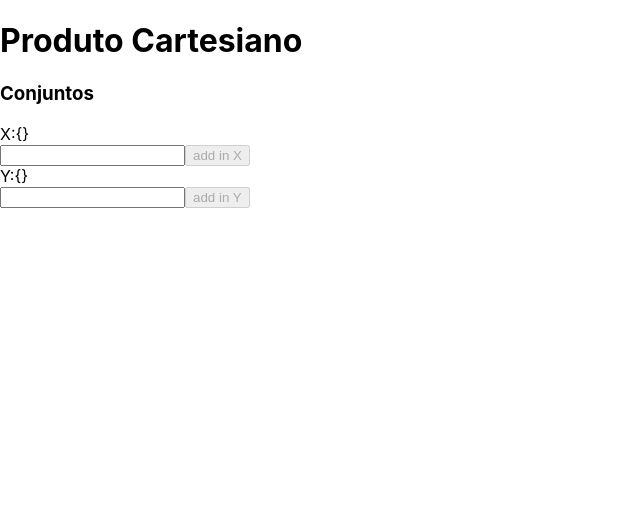
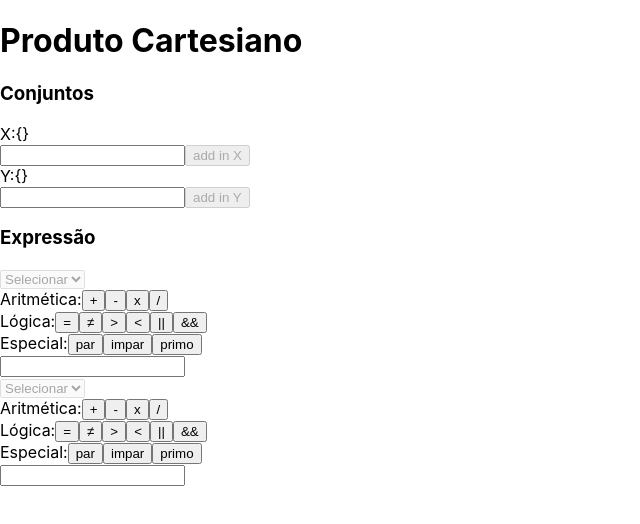
Before and after one commit to andrewcs0901/Produto-Cartesiano-Web, a React (Create React App) app in the folder produto_cartesiano/: page / in a window 1280 px wide. Shown: the top 524 px of the page, without its empty margins (0-640 px from the left). Built offline with nearby package versions, Linux system fonts and the light colour scheme.

Commit message:
adicionado componentes de expressões

```diff
--- a/produto_cartesiano/src/App.js
+++ b/produto_cartesiano/src/App.js
@@ -1,8 +1,16 @@
-import React from 'react';
+import React, { useState } from 'react';
 import './App.css';
 import Set from './components/Set/Set';
+import Expression from './components/Expression/Expression';
 
 const App = () => {
+
+  const [sets, updateSet] = useState({});
+
+  const updatesSet = (nameSet, collection) => {
+    updateSet({...sets, [nameSet]: collection})
+  }
+
   return (
     <div className="App">
       <header>
@@ -10,8 +18,9 @@ const App = () => {
       </header>
       <main>
         <h3>Conjuntos</h3>
-        <Set name="X"/>
-        <Set name="Y"/>
+        <Set name="X" action={updatesSet}/>
+        <Set name="Y"action={updatesSet}/>
+        <Expression options={Object.keys(sets).filter(name => sets[name].length)}/>
       </main>
     </div>
   );
--- /dev/null
+++ b/produto_cartesiano/src/components/Expression/Expression.jsx
@@ -0,0 +1,40 @@
+import React, { useState } from 'react';
+import Select from '../Select/Select';
+import Operation from './Operation';
+import Input from '../Inputs/Input';
+
+const Expression = (props) => {
+
+    const [expression, setExpression] = useState([]);
+
+    const updateExpression = (value, index) => {
+        const aux = expression;
+        aux[index] = value;
+        setExpression(aux);
+    }
+
+    return (<div>
+        <h3>Expressão</h3>
+        <div>
+            <div>
+                <Select options={props.options}
+                        onSelect={updateExpression}
+                        index={0}/>
+                <Operation onClick={updateExpression} />
+                <Input />
+            </div>
+            <div>
+
+            </div>
+            <div>
+                <Select options={props.options} onSelect={updateExpression} index={1}/>
+                <Operation onClick={updateExpression} />
+                <Input />
+            </div>
+
+        </div>
+
+    </div>)
+}
+
+export default Expression;
--- /dev/null
+++ b/produto_cartesiano/src/components/Expression/Operation.jsx
@@ -0,0 +1,35 @@
+import React from 'react';
+import Button from '../Buttons/Button';
+
+const notEquals = String.fromCodePoint(parseInt(2260, 16));
+
+const operations =[
+        {
+            name: "Aritmética", actions: ["+","-","x","/"]
+        },
+        {
+            name: "Lógica", actions: ["=",notEquals,">","<","||","&&"]
+        },
+        {
+            name: "Especial", actions: ["par","impar","primo"]
+        },
+
+    ]
+
+const Operation = () => {
+
+    const renderOperations = () => (
+        operations.map(
+            operation => (
+                <div key={operation.name}>
+                    {operation.name}:
+                    {operation.actions.map(action => <Button label={action} key={action}/>)}
+                </div>
+            )
+        )
+    )
+
+    return renderOperations()
+}
+
+export default Operation;
--- /dev/null
+++ b/produto_cartesiano/src/components/Select/Select.jsx
@@ -0,0 +1,25 @@
+import React,{ useState, useEffect }  from 'react';
+
+const Select = (props) => {
+
+    const standard = props.standard || "Selecionar";
+    const [value, setValue] = useState(standard);
+    const {onSelect, index} = props;
+
+    const select = (event) => {
+        setValue(event.target.value);
+        props.onSelect(event.target.value);
+    }
+
+    useEffect( () => {
+        onSelect(value, index)
+    }, [value])
+
+    return (
+    <select onChange={select} value={value} disabled={props.options.length < 2}>
+        <option value={standard}>{standard}</option>
+        {props.options.length && props.options.map(option => <option value={option} key={option}>{option}</option>)}
+    </select>)
+}
+
+export default Select;
--- a/produto_cartesiano/src/components/Set/Element.jsx
+++ b/produto_cartesiano/src/components/Set/Element.jsx
@@ -7,7 +7,7 @@ const Element = (props) => {
     }
 
     return (
-        <span onClick={onClick}>{props.value}</span>
+        <span onClick={onClick}>{props.value}(X)</span>
     )
 }
 
--- a/produto_cartesiano/src/components/Set/Set.jsx
+++ b/produto_cartesiano/src/components/Set/Set.jsx
@@ -1,6 +1,7 @@
-import React, { useState} from 'react';
+import React, { useState } from 'react';
 import Element from './Element'
 import FormSet from './FormSet';
+import { useEffect } from 'react';
 
 const leftBracket = "{";
 const rightBracket = "}";
@@ -8,23 +9,28 @@ const rightBracket = "}";
 const Set = (props) => {
 
     const [elements, SetElements] = useState(new Int32Array());
+    const { action, name } = props;
 
     const addElement = (value) => {
-        SetElements([...elements,value]);
+        SetElements([...elements, value]);
     }
 
     const removeElement = (elementToRemove) => {
-        SetElements(elements.filter(element => element !== elementToRemove))
+        SetElements(elements.filter(element => element !== elementToRemove));
     }
+
+    useEffect(() => {
+        action(name, elements);
+    }, [elements])
 
     const renderSet = () => {
         return (
             <>
                 {leftBracket}
                 {elements.map((element, index) =>
-                                <span key={index} >
-                                    {index > 0 ? "," : ""}<Element value={element} action={removeElement}/>
-                                </span>)}
+                    <span key={index} >
+                        {index > 0 ? "," : ""}<Element value={element} action={removeElement} />
+                    </span>)}
                 {rightBracket}
             </>
         )
@@ -32,10 +38,10 @@ const Set = (props) => {
 
     return (<>
         <div>
-            {props.name}:{renderSet()}
+            <span>{props.name}:</span>{renderSet()}
         </div>
         <div>
-           <FormSet action={addElement} name={props.name}/>
+            <FormSet action={addElement} name={props.name} />
         </div>
     </>)
 }
```
